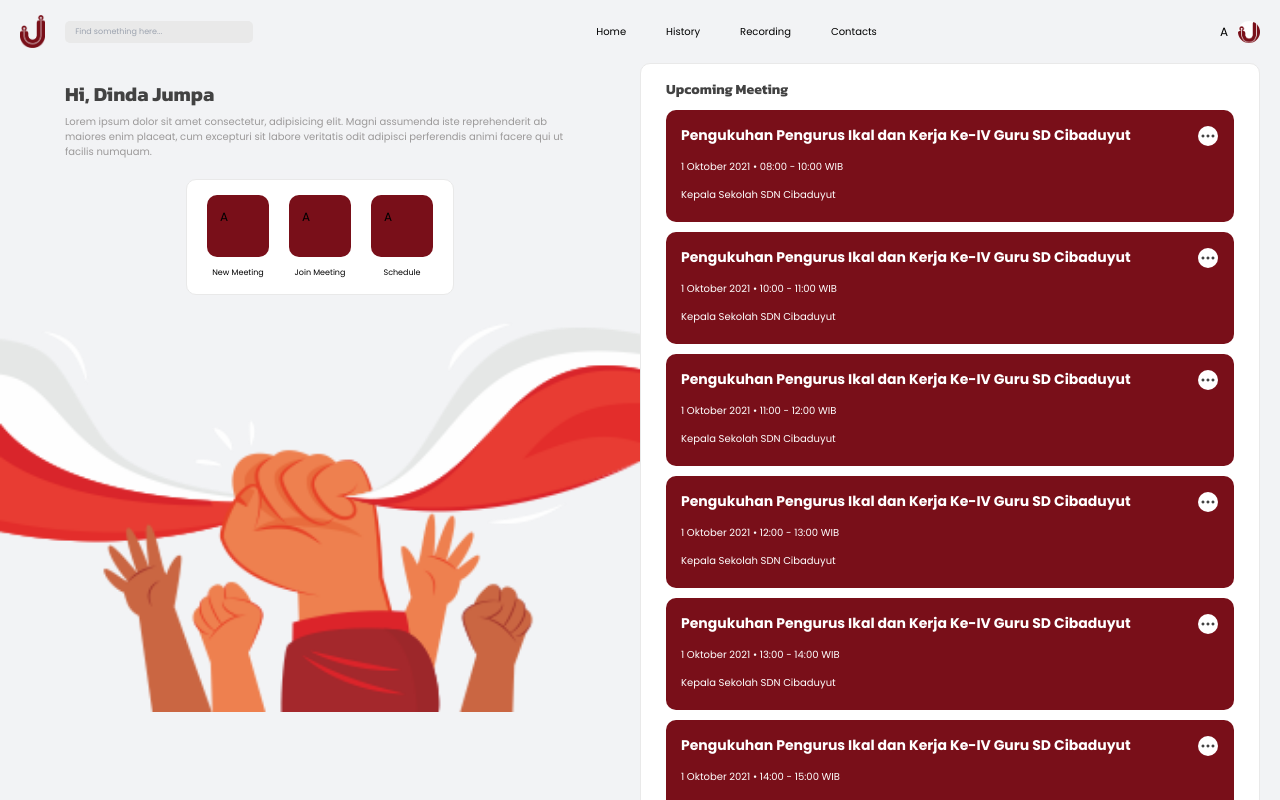
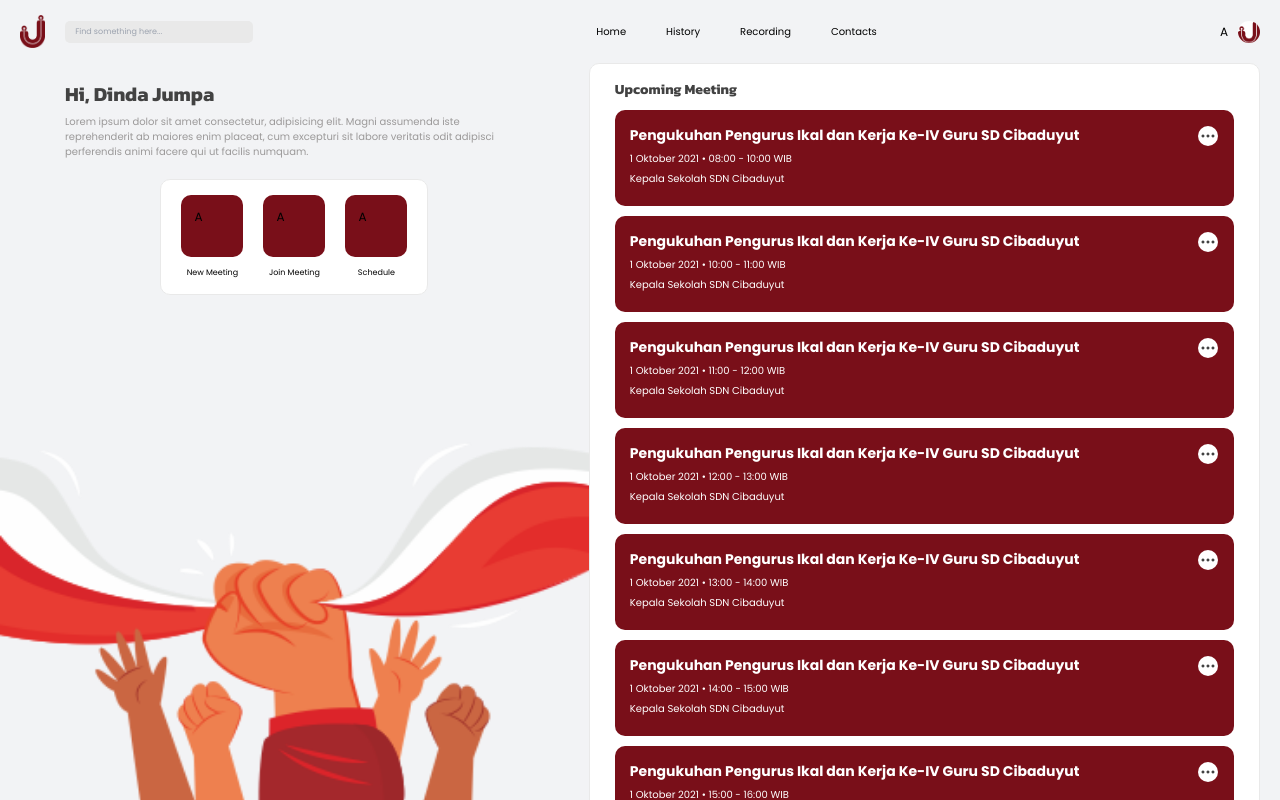
Before and after one commit to Andika25ramdani/desktop-jumpa, a Vue app: page / in a window 1280 px wide. Shown: the top 800 px of the page. Built offline with nearby package versions, Linux system fonts and the light colour scheme.

Commit message:
masih bermasalah but better

```diff
--- a/src/assets/sass/_main.sass
+++ b/src/assets/sass/_main.sass
@@ -59,100 +59,108 @@ h1, .brand-text
 	justify-content: center
 	align-items: center
 	gap: 10px
+
+.page
+	margin: 0
+
 .home
-	max-width: 100vw
-.home-rs
-	background-color: $white
-	padding: 15px 25px
-	border: 1px solid $lighter-grey
-	border-radius: 10px 10px 0 0
-	min-width: 380px
-	margin: 0 20px 0 0
-	h4
-		font-family: $kanit
-		color: $dark-grey
-		font-weight: 700
-		font-size: 14px
-		line-height: 21px
-		margin: 0 0 10px
-	.upcoming-cards-wrap
-		display: flex
-		gap: 10px
-		flex-flow: column nowrap
-		.upcoming-card
-			box-sizing: border-box
+	display: flex
+	position: fixed
+	justify-content: space-between
+	.home-rs
+		background-color: $white
+		padding: 15px 25px
+		border: 1px solid $lighter-grey
+		border-radius: 10px 10px 0 0
+		min-width: 380px
+		width: calc(54% - 20px)
+		max-height: calc(100vh - 62px)
+		margin: 0 20px 0 0
+		h4
+			font-family: $kanit
+			color: $dark-grey
+			font-weight: 700
+			font-size: 14px
+			line-height: 21px
+			margin: 0 0 10px
+		.upcoming-cards-wrap
+			display: flex
+			gap: 10px
+			position: sticky
+			flex-flow: column nowrap
+			overflow: hidden
+			overflow-y: auto
+			.upcoming-card
+				border-radius: 10px
+				background-color: $jumpa-primary
+				color: $white
+				padding: 15px
+				position: relative
+				.option-button
+					width: 20px
+					height: 20px
+					border-radius: 50%
+					background-color: $white
+					position: absolute
+					top: 16px
+					right: 16px
+					&:before
+						content: '•••'
+						color: $dark-grey
+				h5, p
+					margin: 0 35px 5px 0
+				h5
+					font-size: 14px
+					line-height: 21px
+					font-weight: 700
+				p
+					font-size: 10px
+					line-height: 15px
+	.home-ls
+		// min-width: 340px
+		max-width: 46%
+		background: url('/../img/sumpah-pemuda.png') center bottom
+		background-size: contain
+		background-repeat: no-repeat
+		max-height: calc(100vh - 62px)
+		h3
+			font-family: $kanit
+			font-weight: 700
+			font-size: 20px
+			line-height: 30px
+			color: $dark-grey
+			margin: 1rem 0 5px
+			padding: 0 65px
+		p.subtitle
+			font-size: 10px
+			line-height: 15px
+			color: #9B9999
+			margin: 0 0 20px
+			padding: 0 65px
+		.shortcut-card
+			margin: 0 auto
+			background-color: $white
+			width: max-content
+			padding: 15px 20px
+			border: 1px solid $lighter-grey
 			border-radius: 10px
-			background-color: $jumpa-primary
-			color: $white
-			padding: 15px
-			position: relative
-			min-height: 112px
 			display: flex
-			flex-direction: column
-			justify-content: space-between
-			.option-button
-				width: 20px
-				height: 20px
-				border-radius: 50%
-				background-color: $white
-				position: absolute
-				top: 16px
-				right: 16px
-				&:before
-					content: '•••'
-					color: $dark-grey
-			h5, p
-				margin: 0 35px 5px 0
-			h5
-				font-size: 14px
-				line-height: 21px
-				font-weight: 700
-			p
-				font-size: 10px
-				line-height: 15px
-.home-ls
-	min-width: 340px
-	background: url('/../img/sumpah-pemuda.png') center center scroll
-	background-size: contain
-	background-repeat: no-repeat
-	h3
-		font-family: $kanit
-		font-weight: 700
-		font-size: 20px
-		line-height: 30px
-		color: $dark-grey
-		margin: 1rem 0 5px
-		padding: 0 65px
-	p.subtitle
-		font-size: 10px
-		line-height: 15px
-		color: #9B9999
-		margin: 0 0 20px
-		padding: 0 65px
-	.shortcut-card
-		margin: 0 auto
-		background-color: $white
-		width: max-content
-		padding: 15px 20px
-		border: 1px solid $lighter-grey
-		border-radius: 10px
-		display: flex
-		align-items: center
-		justify-content: space-evenly
-		gap: 20px
-		.icon-group
-			display: flex
-			flex-direction: column
 			align-items: center
-			gap: 10px
-			width: max-content
-			.icon-button
-				background-color: $jumpa-primary
-				width: 62px
-				height: 62px
-				border-radius: 10px
-				padding: 13px
-			p
-				font-size: 8px
-				line-height: 12px
-				text-align: center
+			justify-content: space-evenly
+			gap: 20px
+			.icon-group
+				display: flex
+				flex-direction: column
+				align-items: center
+				gap: 10px
+				width: max-content
+				.icon-button
+					background-color: $jumpa-primary
+					width: 62px
+					height: 62px
+					border-radius: 10px
+					padding: 13px
+				p
+					font-size: 8px
+					line-height: 12px
+					text-align: center
--- a/src/components/NavigationBar.vue
+++ b/src/components/NavigationBar.vue
@@ -7,8 +7,8 @@
       </form>
     </div>
     <ul class="flex gap-10">
-      <router-link to="/home" class="menu-link">Home</router-link>
-      <router-link to="/home" class="menu-link">History</router-link>
+      <router-link to="/" class="menu-link">Home</router-link>
+      <router-link to="/meeting-history" class="menu-link">History</router-link>
       <router-link to="/home" class="menu-link">Recording</router-link>
       <router-link to="/home" class="menu-link">Contacts</router-link>
     </ul>
--- a/src/router/index.js
+++ b/src/router/index.js
@@ -2,6 +2,7 @@ import { createRouter, createWebHistory } from 'vue-router'
 import Home from '../views/Home.vue'
 import HostMeeting from '../views/meeting/HostMeeting.vue'
 import JoinMeeting from '../views/meeting/JoinMeeting.vue'
+import MeetingHistory from '../views/MeetingHistory.vue'
 import SignIn from '../views/log/SignIn.vue'
 import SignUp from '../views/log/SignUp.vue'
 import Welcome from '../views/Welcome.vue'
@@ -43,6 +44,11 @@ const routes = [
   //   component: Home
   // },
   {
+    path: '/meeting-history',
+    name: 'MeetingHistory',
+    component: MeetingHistory
+  },
+  {
     path: '/about',
     name: 'About',
     // route level code-splitting
--- a/src/views/Home.vue
+++ b/src/views/Home.vue
@@ -1,5 +1,5 @@
 <template>
-  <div class="grid grid-cols-2">
+  <div class="home">
     <div class="home-ls">
       <h3>Hi, Dinda Jumpa</h3>
       <p class="subtitle">Lorem ipsum dolor sit amet consectetur, adipisicing elit. Magni assumenda iste reprehenderit ab maiores enim placeat, cum excepturi sit labore veritatis odit adipisci perferendis animi facere qui ut facilis numquam.</p>
--- /dev/null
+++ b/src/views/MeetingHistory.vue
@@ -0,0 +1,52 @@
+<template>
+  <div class="meet-history">
+		<h2>Meeting History</h2>
+		<table>
+			<thead>
+				<td>Date/Time</td>
+				<td>Subject</td>
+				<td>Meeting ID</td>
+				<td>Status</td>
+				<td></td>
+			</thead>
+			<tbody>
+				<tr>
+					<td>28/09/2021 11:55</td>
+					<td>Pengukuhan Pengurus Ikal dan Rapat Ke-IV.....</td>
+					<td>2805184</td>
+					<td>Cancelled</td>
+					<td><button>Actions</button></td>
+				</tr>
+			</tbody>
+		</table>
+  </div>
+</template>
+
+<script>
+export default {
+	data(){
+		return{
+			meetingHistories: [
+				{
+					id: 2805184,
+					date: '28/09/2021',
+					time: '11:55',
+					subject: 'Pengukuhan Pengurus Ikal dan Rapat Ke-IV.....',
+					status: 'cancelled'
+				},
+				{
+					id: 2805185,
+					date: '28/09/2021',
+					time: '11:55',
+					subject: 'Pengukuhan Pengurus Ikal dan Rapat Ke-IV.....',
+					status: 'ended'
+				},
+			]
+		}
+	}
+}
+</script>
+
+<style>
+
+</style>
```
